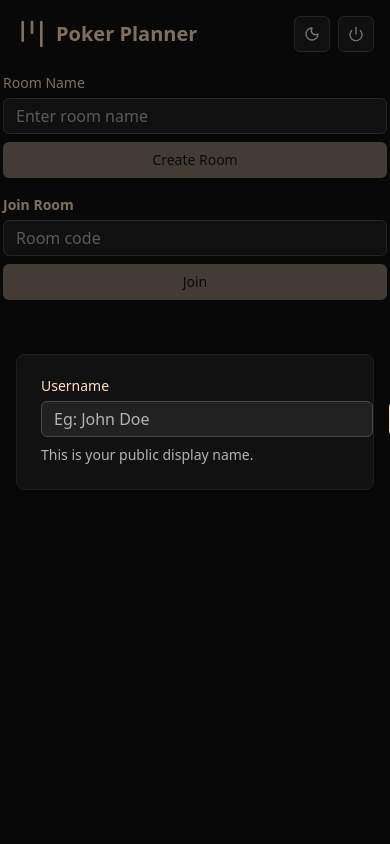
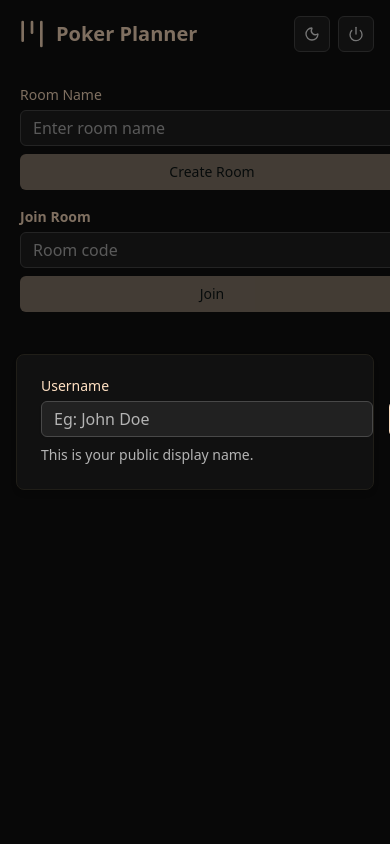
Before and after one commit to varunteja007006/poker-planner, a React (Vite) app in the folder poker_planner_vite_frontend/: page /room in a window 390 px wide. Shown: the top 844 px of the page. Built offline with nearby package versions, Linux system fonts and the light colour scheme; no server answers.

Commit message:
🔧 fix: padding issue in the rooms page

```diff
--- a/poker_planner_vite_frontend/src/components/features/Room.tsx
+++ b/poker_planner_vite_frontend/src/components/features/Room.tsx
@@ -5,8 +5,8 @@ import JoinRoom from "./room/JoinRoom";
 
 export default function Room() {
   return (
-    <div className="p-2 md:p-10 space-y-6">
-      <div className="grid grid-cols-1 lg:grid-cols-2 gap-5 place-items-center md:place-items-start">
+    <div className="p-5 space-y-6">
+      <div className="grid grid-cols-1 lg:grid-cols-2 gap-5 place-items-start">
         <CreateRoom />
         <JoinRoom />
       </div>
```
